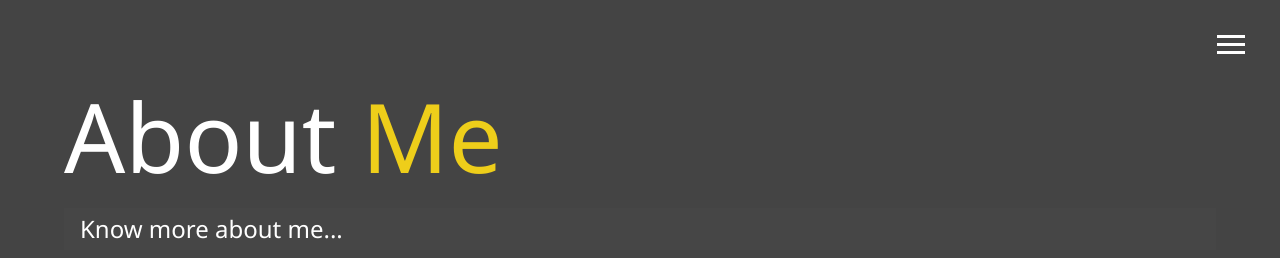
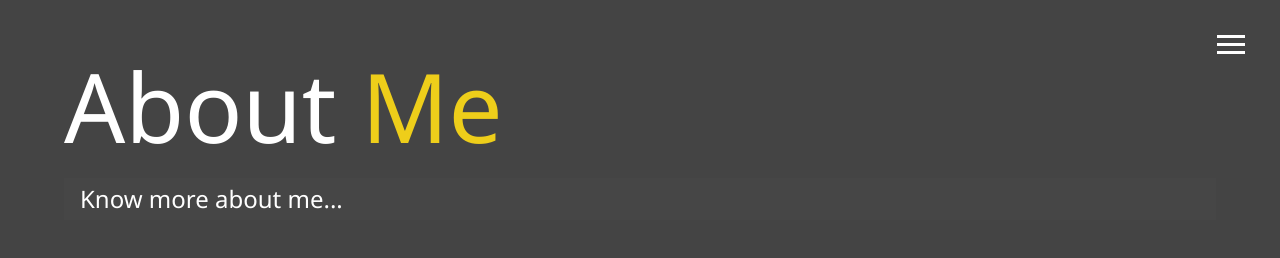
Before and after one commit to hesham14yahia/my-portfolio, a website: page dist/about.html in a window 1280 px wide. Shown: the top 258 px of the page. Drawn offline with Linux system fonts and the light colour scheme.

```diff
--- a/scss/main.scss
+++ b/scss/main.scss
@@ -74,6 +74,12 @@
     }
 }
 
+#about {
+    .lg-heading {
+        margin-top: -30px
+    }
+}
+
 .about-info {
     display: grid;
     grid-gap: 30px;
```
Also changed, not shown: dist/about.html, dist/css/main.css, dist/img/portrait.jpg, dist/img/portraitsmall.jpg, dist/index.html, dist/portrait.jpg (added), dist/portraitsmall.jpg (added).
